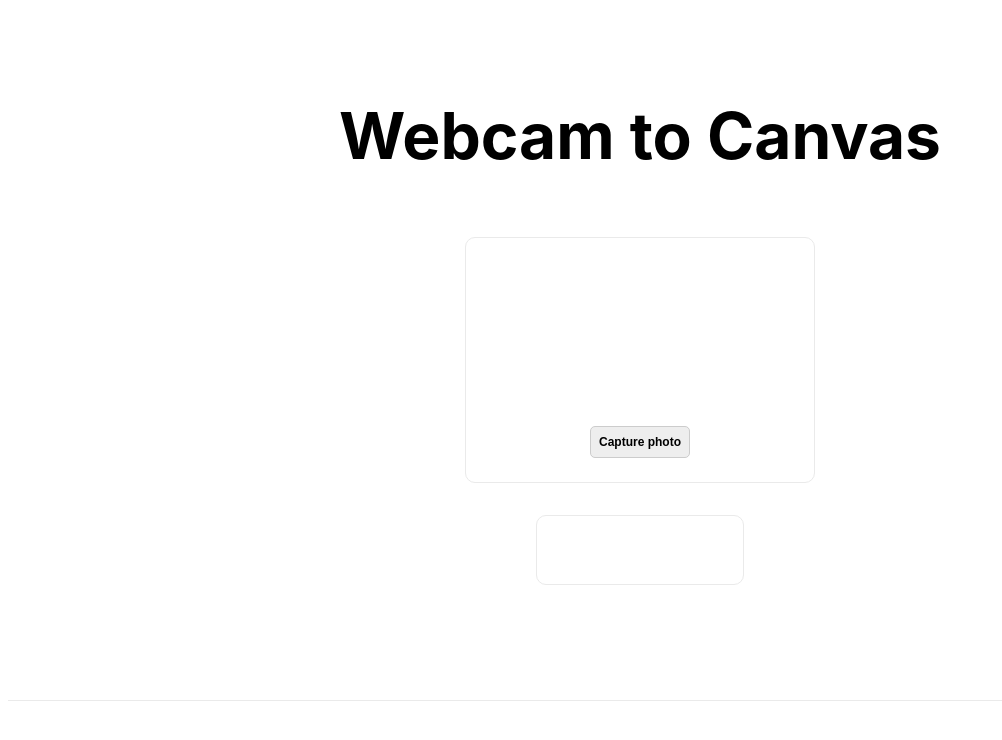
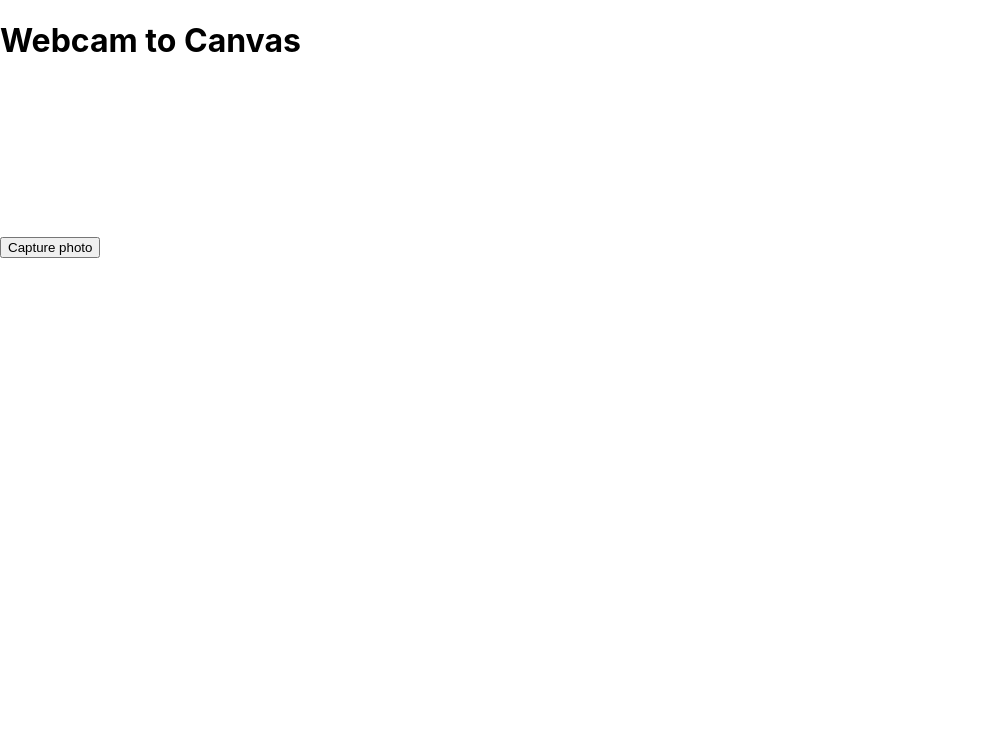
Before and after one commit to narayand4/webcamtocanvas, a Next.js app: page / in a window 1280 px wide. Shown: the top 740 px of the page, without its empty margins (0-1002 px from the left). Built offline with nearby package versions, Linux system fonts and the light colour scheme; no server answers.

Commit message:
Fixed css issue.

```diff
--- a/next.config.js
+++ b/next.config.js
@@ -24,6 +24,7 @@ module.exports = withProgressBar(
 
       config.resolve.alias['~public'] = path.join(__dirname, 'public') // eslint-disable-line no-param-reassign
       config.resolve.alias['~pages'] = path.join(__dirname, 'pages') // eslint-disable-line no-param-reassign
+      config.resolve.alias['~styles'] = path.join(__dirname, 'styles') // eslint-disable-line no-param-reassign
 
       return config
     },
--- a/pages/index.js
+++ b/pages/index.js
@@ -2,7 +2,7 @@ import React, { useRef, useCallback, useState, useEffect } from "react";
 import Head from 'next/head'
 import firebase from 'firebase';
 import Webcam from "react-webcam";
-import styles from '../styles/Home.module.css'
+import '~styles/Home.module.css'
 
 export default function Home() {
   const webcamRef = useRef(null)
@@ -66,31 +66,31 @@ export default function Home() {
   );
 
   return (
-    <div className={styles.container}>
+    <div className="container">
       <Head>
         <title>Webcam to Canvas</title>
       </Head>
 
-      <main className={styles.main}>
-        <h1 className={styles.title}>
+      <main className="main">
+        <h1 className="title">
           Webcam to Canvas
         </h1>
-        <div className={styles.grid}>
-          <div className={styles.card}>
+        <div className="grid">
+          <div className="card">
             <div>
               <Webcam screenshotFormat="image/jpeg" ref={webcamRef} />
             </div>
-            <div className={styles.alignCenter}>
-              <button className={styles.button} onClick={capture}>Capture photo</button>
+            <div className="alignCenter">
+              <button className="button" onClick={capture}>Capture photo</button>
             </div>
           </div>
-          <div className={styles.card}>
+          <div className="card">
             <img src={''} ref={webcamImageRef}></img>
           </div>
         </div>
       </main>
 
-      <footer className={styles.footer}>
+      <footer className="footer">
         &nbsp;
       </footer>
     </div>
```
